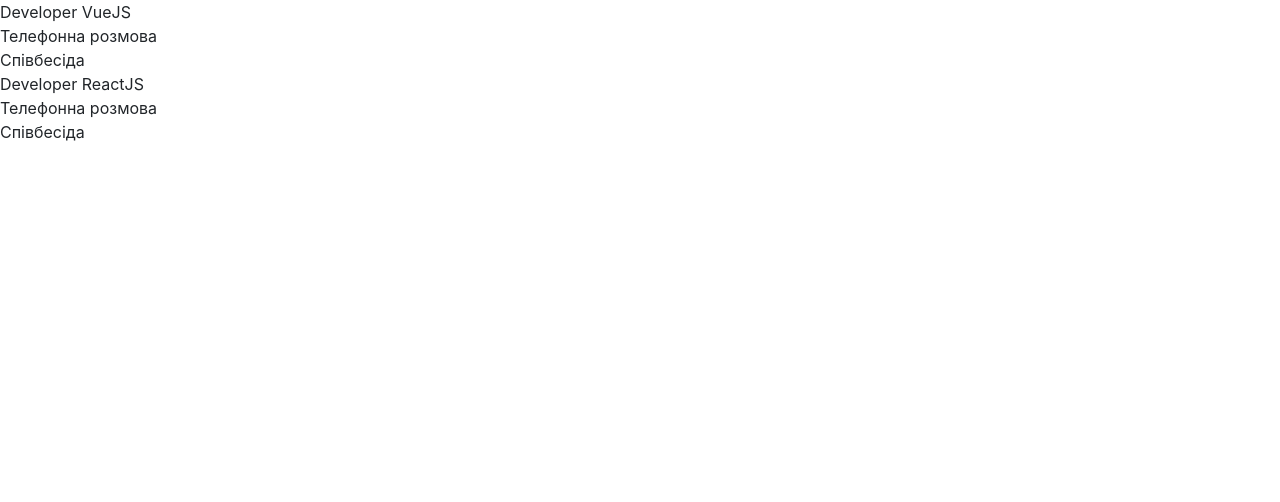
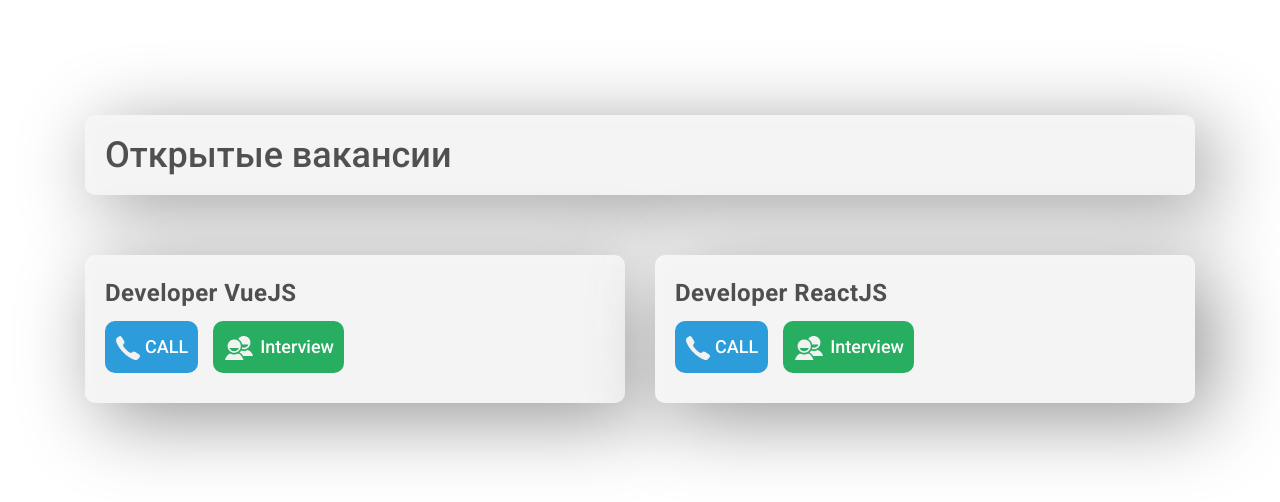
Before and after one commit to PaBLyS/HR-questions, a Nuxt app: page /post in a window 1280 px wide. Shown: the top 502 px of the page. Built offline with nearby package versions, Linux system fonts and the light colour scheme.

Commit message:
create post page

```diff
--- a/pages/post/index.vue
+++ b/pages/post/index.vue
@@ -1,12 +1,30 @@
 <template>
-  <section>
-    <div>
-      <div v-for="(elem, index) in post">
-        <div>{{elem.label}}</div>
-        <div @click="goText(index, 'talk')">Телефонна розмова</div>
-        <div @click="goText(index, 'interview')">Співбесіда</div>
-      </div>
-    </div>
+  <section class="home">
+    <b-container>
+      <b-row>
+        <b-col cols="12">
+          <div class="home__label">Открытые вакансии</div>
+        </b-col>
+      </b-row>
+      <b-row>
+        <b-col cols="6"
+               v-for="(elem, index) in post">
+          <div class="home__elem">
+            <div class="home__elem-label">{{elem.label}}</div>
+            <div class="home__elem-button-wrap">
+              <div @click="goText(index, 'talk')"
+                   class="home__elem-button call">
+                <img src="call.png">CALL
+              </div>
+              <div @click="goText(index, 'interview')"
+                   class="home__elem-button interview">
+                <img src="interview.png">Interview
+              </div>
+            </div>
+          </div>
+        </b-col>
+      </b-row>
+    </b-container>
   </section>
 </template>
 
@@ -14,8 +32,7 @@
     export default {
         name: "index",
         data() {
-            return {
-            }
+            return {}
         },
         computed: {
             post() {
@@ -36,6 +53,73 @@
     }
 </script>
 
-<style scoped>
+<style lang="scss" scoped>
+  .home {
+    padding: {
+      top: 115px;
+    }
 
+    &__label {
+      padding: 19px 0;
+      font-family: 'Roboto', sans-serif;
+      font-style: normal;
+      font-weight: 500;
+      font-size: 36px;
+      line-height: 42px;
+      display: flex;
+      align-items: center;
+      text-indent: 20px;
+      color: #4F4F4F;
+      background: #F4F4F4;
+      box-shadow: 15px 15px 80px rgba(0, 0, 0, 0.42), -15px -15px 80px rgba(255, 255, 255, 0.7), inset 4px 4px 20px rgba(255, 255, 255, 0.25);
+      border-radius: 10px;
+    }
+
+    &__elem {
+      background: #F4F4F4;
+      box-shadow: 15px 15px 80px rgba(0, 0, 0, 0.42), -15px -15px 80px rgba(255, 255, 255, 0.7), inset 4px 4px 20px rgba(255, 255, 255, 0.25);
+      border-radius: 10px;
+      margin: 60px 0;
+      padding: 20px;
+
+      &-label {
+        font-family: 'Roboto', sans-serif;
+        font-style: normal;
+        font-weight: bold;
+        font-size: 24px;
+        letter-spacing: 0.02em;
+        color: #4F4F4F;
+      }
+
+      &-button {
+        margin-right: 15px;
+        padding: 5px 10px;
+        color: #FFF;
+        font-family: 'Roboto', sans-serif;
+        font-style: normal;
+        font-weight: 500;
+        font-size: 18px;
+        line-height: 42px;
+        border-radius: 10px;
+        cursor: pointer;
+
+        img {
+          margin-right: 5px;
+        }
+
+        &.call {
+          background: #2D9CDB;
+        }
+
+        &.interview {
+          background: #27AE60;
+        }
+
+        &-wrap {
+          display: flex;
+          margin: 10px 0;
+        }
+      }
+    }
+  }
 </style>
```
Also changed, not shown: static/call.png (added), static/interview.png (added).
